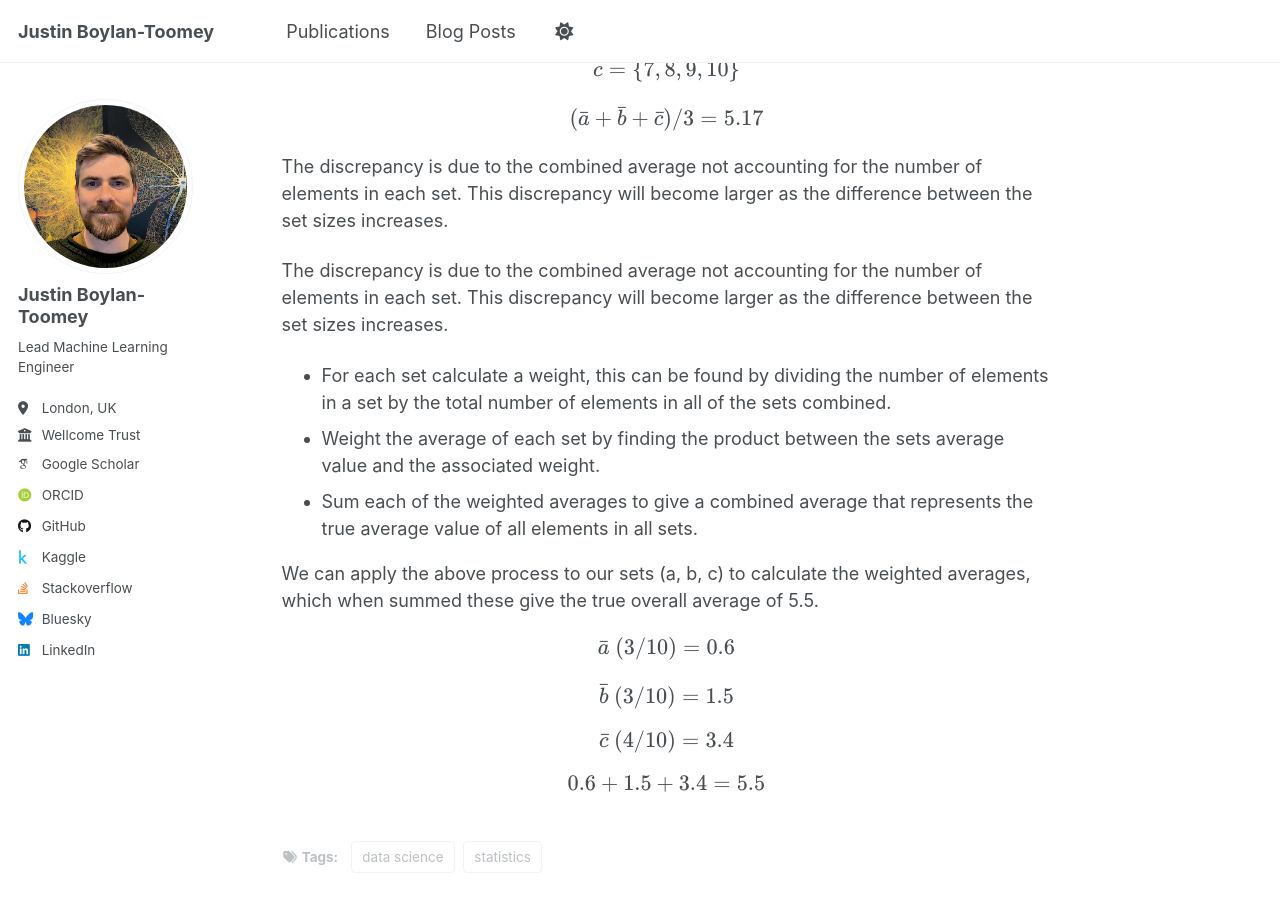
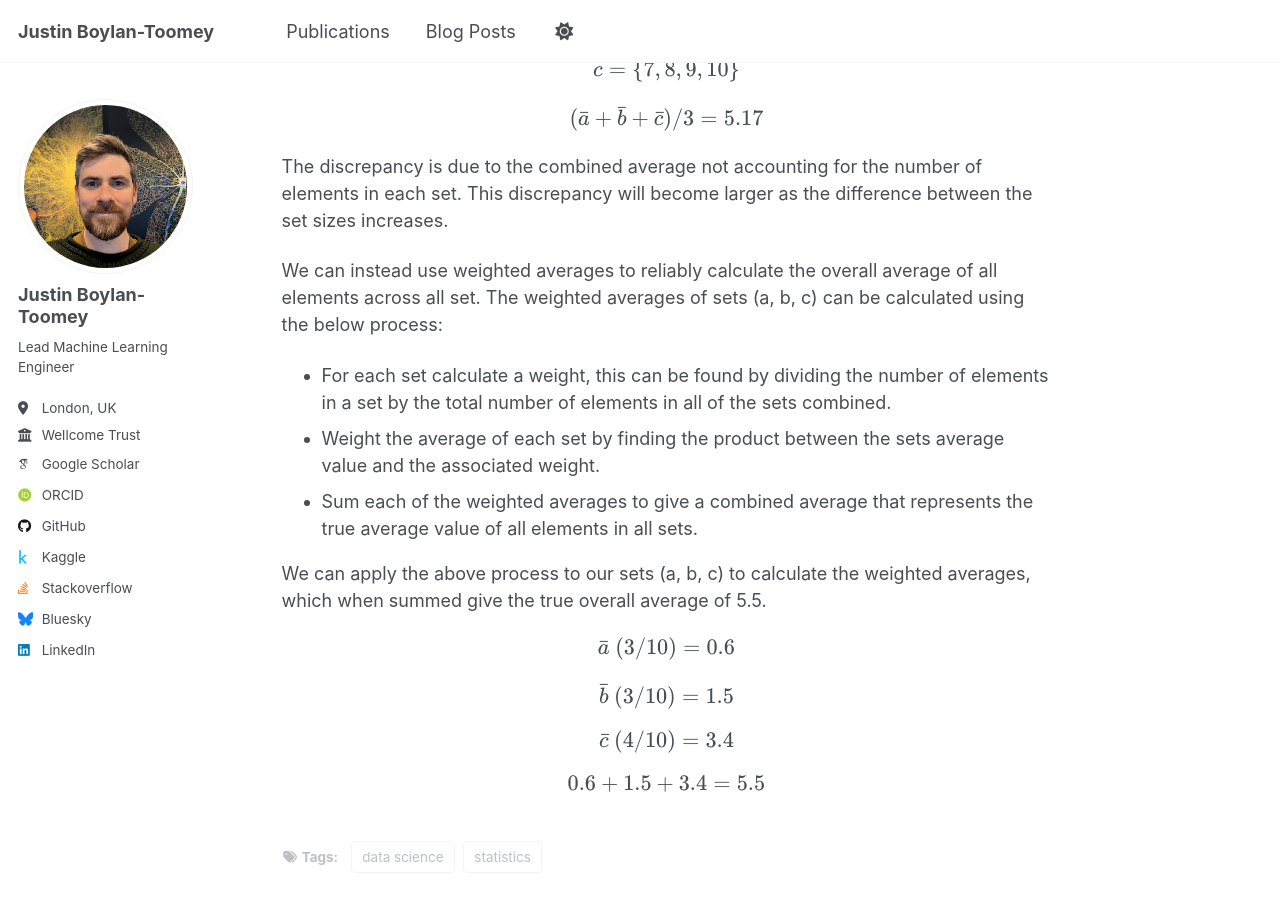
Before and after one commit to justinbt1/justinbt1.github.io, a Jekyll site: the page built from _posts/2025-06-13-mean-of-means.md, in a window 1280 px wide and 900 px high, scrolled down 769 px. Built offline with Jekyll 4.4.1, drawn with Linux system fonts in a browser that asks for light colours; some web fonts are replaced; a script that is not in the unit is left out.

Commit message:
Fix text formatting and enhance explanation of averages
Corrected text formatting and improved clarity in the explanation of weighted averages.

```diff
--- a/_posts/2025-06-13-mean-of-means.md
+++ b/_posts/2025-06-13-mean-of-means.md
@@ -39,13 +39,13 @@ $$
 
 The discrepancy is due to the combined average not accounting for the number of elements in each set. This discrepancy will become larger as the difference between the set sizes increases.
 
-The discrepancy is due to the combined average not accounting for the number of elements in each set. This discrepancy will become larger as the difference between the set sizes increases.
+We can instead use weighted averages to reliably calculate the overall average of all elements across all set. The weighted averages of sets (a, b, c) can be calculated using the below process:
 
 - For each set calculate a weight, this can be found by dividing the number of elements in a set by the total number of elements in all of the sets combined.
 - Weight the average of each set by finding the product between the sets average value and the associated weight.
 - Sum each of the weighted averages to give a combined average that represents the true average value of all elements in all sets.
 
-We can apply the above process to our sets (a, b, c) to calculate the weighted averages, which when summed these give the true overall average of 5.5.
+We can apply the above process to our sets (a, b, c) to calculate the weighted averages, which when summed give the true overall average of 5.5.
 
 $$
 \bar{a}\ (3 / 10) = 0.6
```
